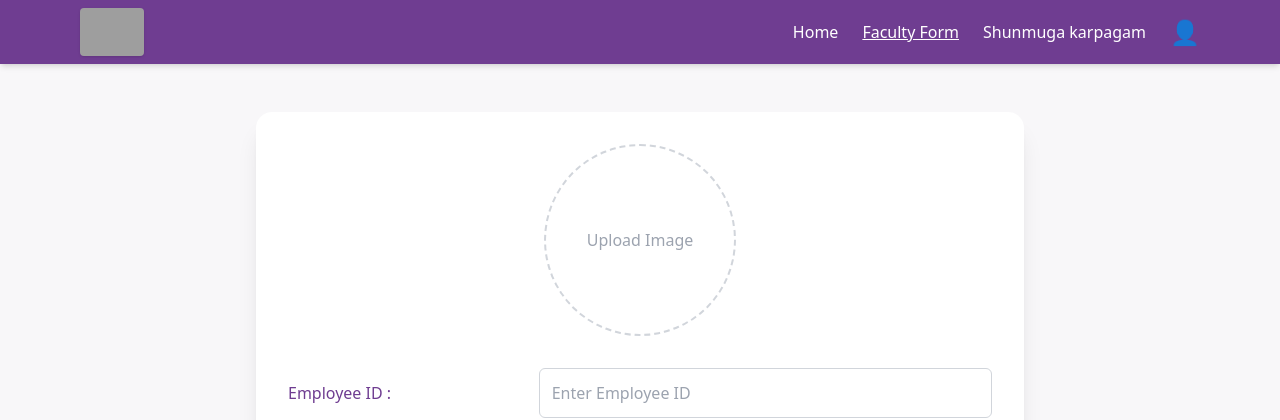
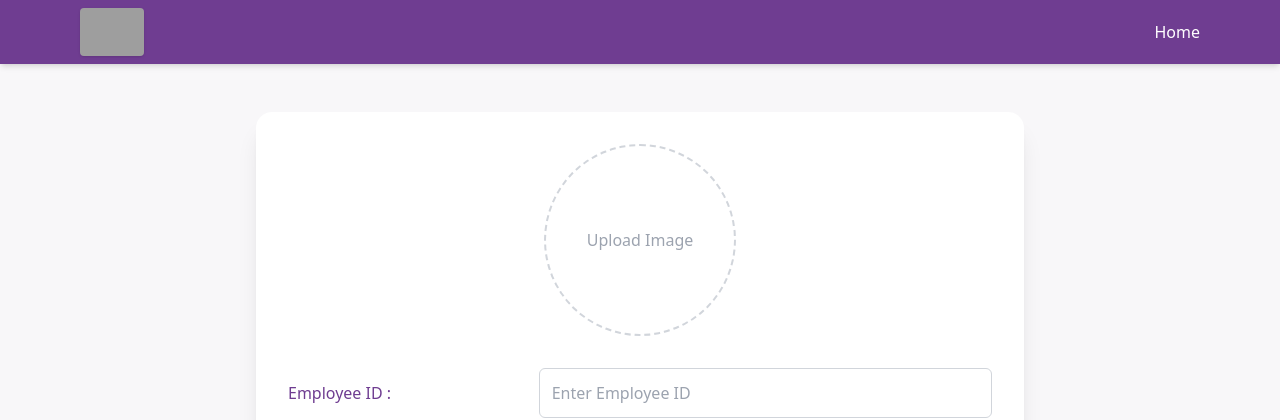
Before and after one commit to mispmctech-cpu/flask-project, a Flask app: template templates/add-faculty.html in a window 1280 px wide. Shown: the top 420 px of the page. Run offline with Flask 3, Linux system fonts and the light colour scheme; the template is opened without the code that fills it, so the values that code supplies are empty; some libraries are stand-ins or nearby versions; grey boxes are pictures that could not be loaded.

Commit message:
Update add-faculty.html

```diff
--- a/templates/add-faculty.html
+++ b/templates/add-faculty.html
@@ -29,9 +29,7 @@
       </a>
       <ul class="flex items-center gap-6 text-base font-medium">
         <li><a href="#" class="hover:underline">Home</a></li>
-        <li><a href="#" class="underline">Faculty Form</a></li>
-        <li><a href="#">Shunmuga karpagam</a></li>
-        <li><span class="text-2xl">👤</span></li>
+
 
       </ul>
     </div>
```
